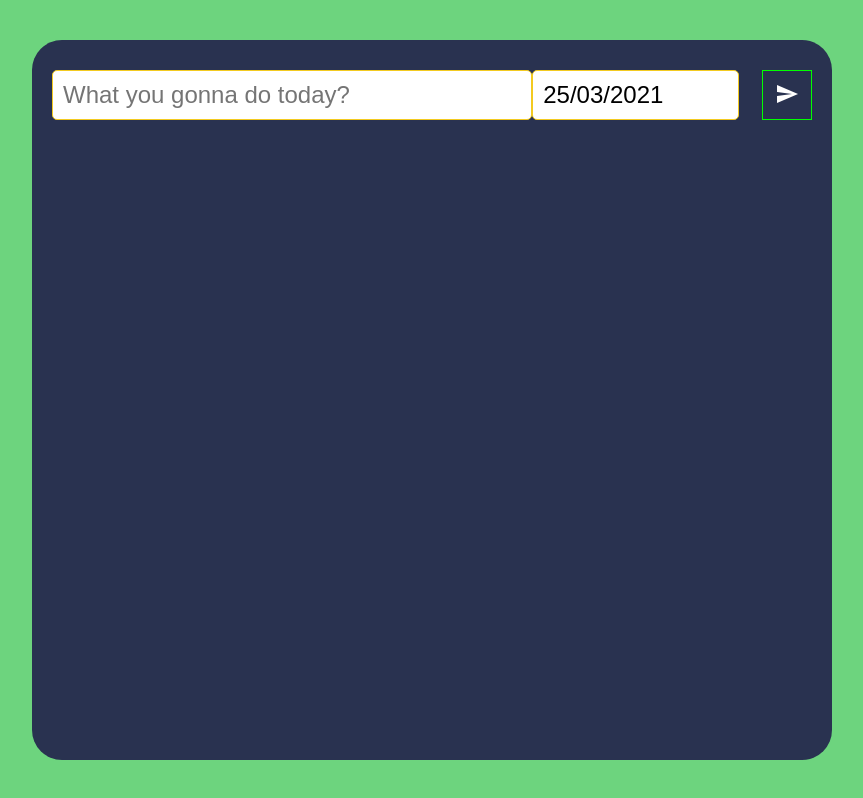
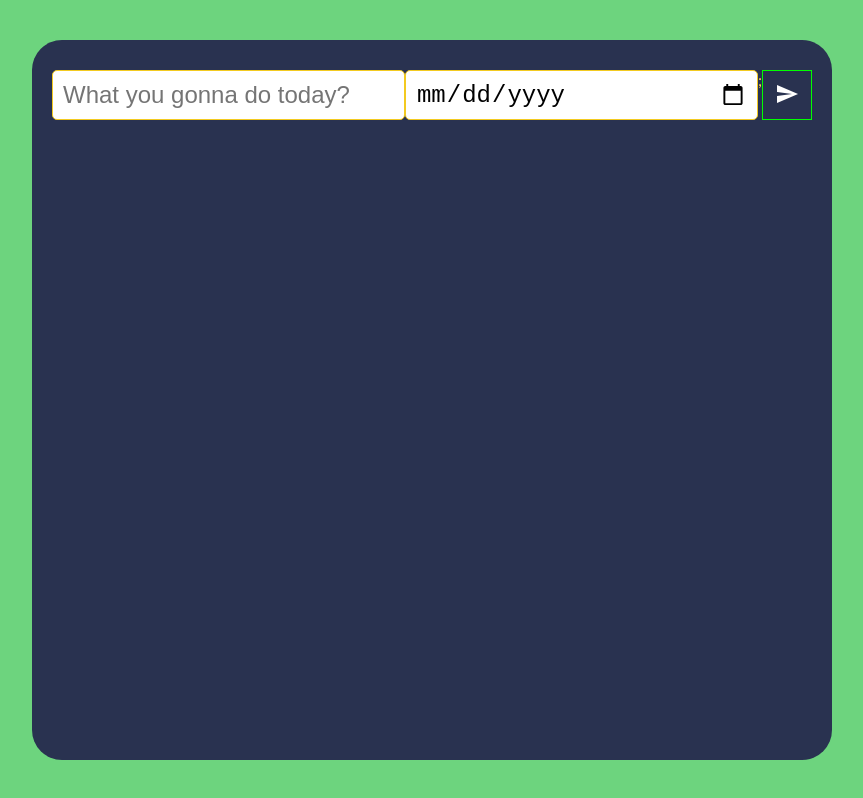
Before and after one commit to BartekObudzinski/ToDoAppReact, a React (Create React App) app: page / in a window 1280 px wide. Shown: the whole page, without its empty margins (208-1071 px from the left). Built offline with nearby package versions, Linux system fonts and the light colour scheme.

Commit message:
deleted date picker and add own input with date value and we can only add and see tasks on a current date which is in input

```diff
--- a/src/App.js
+++ b/src/App.js
@@ -7,8 +7,7 @@ function App() {
   const [inputText, setInputText] = useState("");
   const [todoTasks, setTodoTasks] = useState([]);
   const [edit, setEdit] = useState();
-  const [startDate, setStartDate] = useState(new Date());
-
+  const [date, setDate] = useState(new Date());
   useEffect(() => {
     {
       todoTasks.length < 1
@@ -24,14 +23,15 @@ function App() {
           setInputText={setInputText}
           todoTasks={todoTasks}
           setTodoTasks={setTodoTasks}
-          startDate={startDate}
-          setStartDate={setStartDate}
+          date={date}
+          setDate={setDate}
         />
 
         <ToDoList
           setEdit={setEdit}
           todoTasks={todoTasks}
           setTodoTasks={setTodoTasks}
+          date={date}
         />
       </AppContext.Provider>
     </div>
--- a/src/components/ToDoForm/ToDoForm.js
+++ b/src/components/ToDoForm/ToDoForm.js
@@ -1,11 +1,11 @@
 import { v4 as taskId } from "uuid";
 import Button from "../Button/Button";
+
 import styles from "./ToDoForm.module.scss";
-import DatePicker from "react-datepicker";
 import "react-datepicker/dist/react-datepicker.css";
 const ToDoForm = ({
-  startDate,
-  setStartDate,
+  date,
+  setDate,
   inputText,
   setInputText,
   todoTasks,
@@ -15,16 +15,24 @@ const ToDoForm = ({
     setInputText(e.target.value);
   };
 
+  const handleDate = (e) => {
+    setDate(e.target.value);
+  };
+
   const addTask = (e) => {
     e.preventDefault();
     if (inputText !== "") {
       setTodoTasks([
         ...todoTasks,
-        { text: inputText, id: taskId(), completed: false, date: startDate },
+        {
+          text: inputText,
+          id: taskId(),
+          completed: false,
+          date: date,
+        },
       ]);
       setInputText("");
     }
-    console.log(todoTasks);
   };
 
   return (
@@ -37,11 +45,7 @@ const ToDoForm = ({
         maxLength="30"
         onChange={handleInputText}
       />
-      <DatePicker
-        selected={startDate}
-        onChange={(date) => setStartDate(date)}
-        dateFormat="dd/MM/yyyy"
-      />
+      <input type="date" value={date} onChange={handleDate} />;
       <div className="buttonsContainer">
         <Button onClickFn={addTask} style={styles.buttonSend} type="submit">
           <i class="material-icons">send</i>
--- a/src/components/ToDoList/ToDoList.js
+++ b/src/components/ToDoList/ToDoList.js
@@ -3,7 +3,7 @@ import ToDoSingleTask from "../ToDoSingleTask/ToDoSingleTask";
 import Button from "../Button/Button";
 import styles from "./ToDoList.module.scss";
 
-const ToDoList = ({ setEdit, todoTasks, setTodoTasks }) => {
+const ToDoList = ({ date, setEdit, todoTasks, setTodoTasks }) => {
   const handleRemove = (taskId) => {
     setTodoTasks(todoTasks.filter((task) => task.id !== taskId));
   };
@@ -27,12 +27,16 @@ const ToDoList = ({ setEdit, todoTasks, setTodoTasks }) => {
   };
 
   const handleRemoveAll = () => {
-    setTodoTasks([]);
+    //setTodoTasks([]);
+    console.log(...todoTasks);
   };
+
   const doneCounter = todoTasks.filter((done) => done.completed === true);
   return (
     <div className="tasksList">
-      {todoTasks.map((todoTask) => (
+      {todoTasks.map(
+        (todoTask) =>
+          todoTask.date === date && (
             <ToDoSingleTask
               key={todoTask.id}
               todoTask={todoTask}
@@ -40,7 +44,9 @@ const ToDoList = ({ setEdit, todoTasks, setTodoTasks }) => {
               handleDone={handleDone}
               handleEdit={handleEdit}
             />
-      ))}
+          )
+      )}
+
       {todoTasks.length <= 0 ? null : (
         <div className={styles.tasksInformation}>
           <p>
```
Lines whose indentation alone changed are shown as unchanged.
